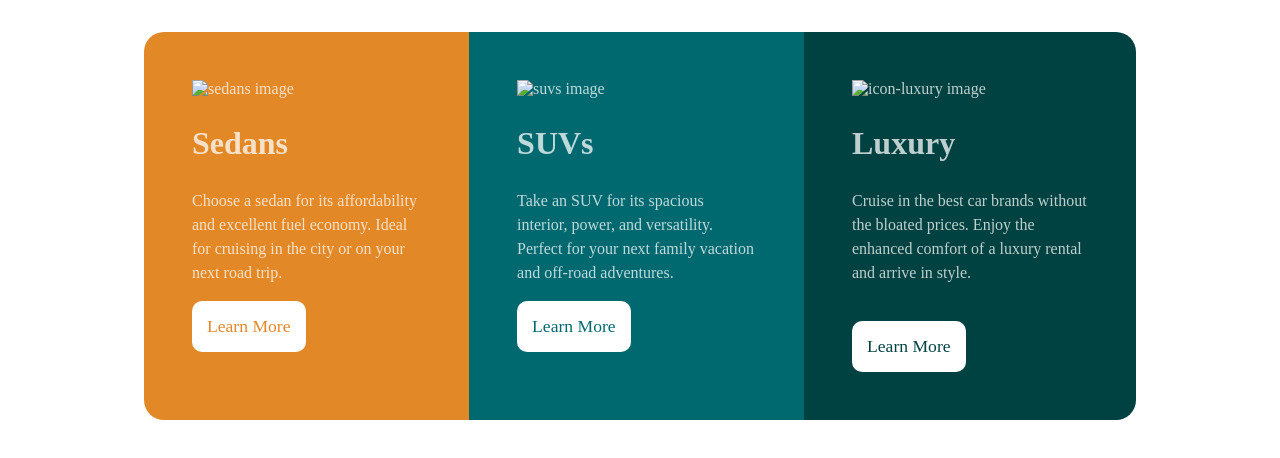
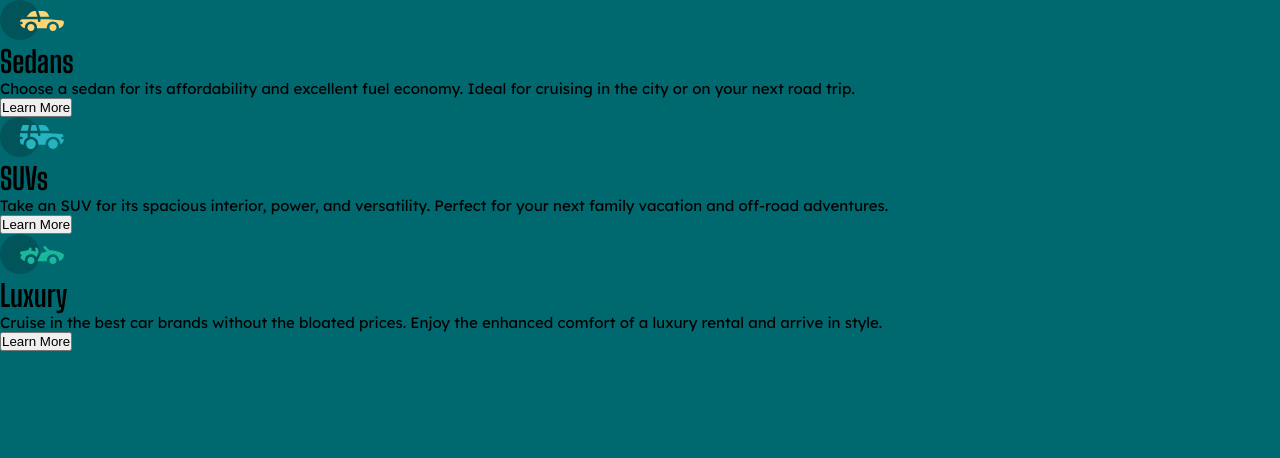
Before and after one commit to BirushaNdegeya/colum-preview, a plain HTML site: page index.html in a window 1280 px wide. Drawn offline with Linux system fonts and the light colour scheme.

Commit message:
initial commit

```diff
--- a/index.html
+++ b/index.html
@@ -4,16 +4,16 @@
     <meta charset="utf-8">
     <meta name="viewport" content="width=device-width, initial-scale=1.0">
     <link rel="icon" type="image/png" sizes="32x32" href="./assets/favicon-32x32.png">
-    <link rel="stylesheet" href="./sass/style.css">
+    <link rel="stylesheet" href="./out/style.css">
     <title>Frontend Mentor | 3-column preview card component</title>
 </head>
 <body>
-    <main class="main-container">
+    <main role="main" class="main-container">
 
         <!-- SECOND ROW -->
 
         <div class="row row1">
-            <img src="./images/icon-sedans.svg" alt="sedans image">
+            <img src="./assets/icon-sedans.svg" alt="sedans image">
             <h1>Sedans</h1>
             <p>Choose a sedan for its affordability and excellent fuel economy. Ideal for cruising in the city or on your next road trip.</p>
             <button>Learn More</button>
@@ -22,7 +22,7 @@
         <!-- SECOND ROW -->
 
         <div class="row row2">
-            <img src="./images/icon-suvs.svg" alt="suvs image">
+            <img src="./assets/icon-suvs.svg" alt="suvs image">
             <h1>SUVs</h1>
             <p>Take an SUV for its spacious interior, power, and versatility. Perfect for your next family vacation and off-road adventures.</p>
             <button>Learn More</button>
@@ -31,7 +31,7 @@
         <!-- SECOND ROW -->
 
         <div class="row row3">
-            <img src="./images/icon-luxury.svg" alt="icon-luxury image">
+            <img src="./assets/icon-luxury.svg" alt="icon-luxury image">
             <h1>Luxury</h1>
             <p>Cruise in the best car brands without the bloated prices. Enjoy the enhanced comfort of a luxury rental and arrive in style.</p>
             <button>Learn More</button>
--- a/sass/_main.scss
+++ b/sass/_main.scss
@@ -1,13 +1,39 @@
+@import url('https://fonts.googleapis.com/css2?family=Lexend+Deca:wght@100..900&display=swap');
+@import url('https://fonts.googleapis.com/css2?family=Big+Shoulders+Display:wght@100..900&display=swap');
+
 // BASIC RESET
 
 *,
 *::after,
 *::before {
+   margin: 0;
    padding: 0;
-   margin: 0;
    box-sizing: border-box;
 }
 
 html {
-   background-color: red;
+   font-size: 100%;
+   font-family: sans-serif;
 }
+
+body {
+   font-size: 15px;
+}
+
+// GENERAL STYLE
+
+p,
+h1 {
+   font-optical-sizing: auto;
+   font-style: normal;
+}
+
+p {
+   font-weight: 400;
+   font-family: "Lexend Deca";
+}
+
+h1 {
+   font-family: "Big Shoulders Display";
+   font-weight: 700;
+}
--- a/sass/style.scss
+++ b/sass/style.scss
@@ -1,72 +1,6 @@
-@import 'variables.scss';
-@import 'variables.scss';
+@import "./main";
+@import "./variables";
 
-button {
-    font: inherit;
-    background-color: #fff;
-    padding: 15px;
-    border: 0px;
-    border-radius: 10px;
-    cursor: pointer;
-    font-size: 1.1rem;
+body {
+   background: $darkCyan;
 }
-
-button:hover {
-    opacity: 0.9;
-}
-
-
-
-// GENERAL STYLE
-
-html {
-    font-family: 'Lexend Deca';
-    font-size: 16px;
-    background: $transparentWhite;
-}
-
-
-.main-container {
-    max-width: 992px;
-    width: 90%;
-    margin: 2rem auto;
-    border-radius: 20px;
-    overflow: hidden;
-    p {
-        margin-bottom: 1rem;
-    }
-    p, h1 {
-        line-height: 1.5;
-    }
-
-    .row {
-        padding: 3rem;
-        color: $transparentWhite;
-    }
-    .row1 {
-        background-color: $brightOrange;
-        button {
-            color: $brightOrange;
-        }
-    }
-    .row2 {
-        background-color: $darkCyan;
-        button {
-            color: $darkCyan;
-        }
-    }
-    .row3 {
-        background-color: $veryDarkCyan;
-        button {
-            color: $veryDarkCyan;
-            margin-top: 20px;
-        }
-    }
-
-}
-
-@media (min-width: 992px) {
-    .main-container {
-        display: flex;
-    }
-}
```
Also changed, not shown: out/style.css, sass/style.css (deleted), 2 other files.
